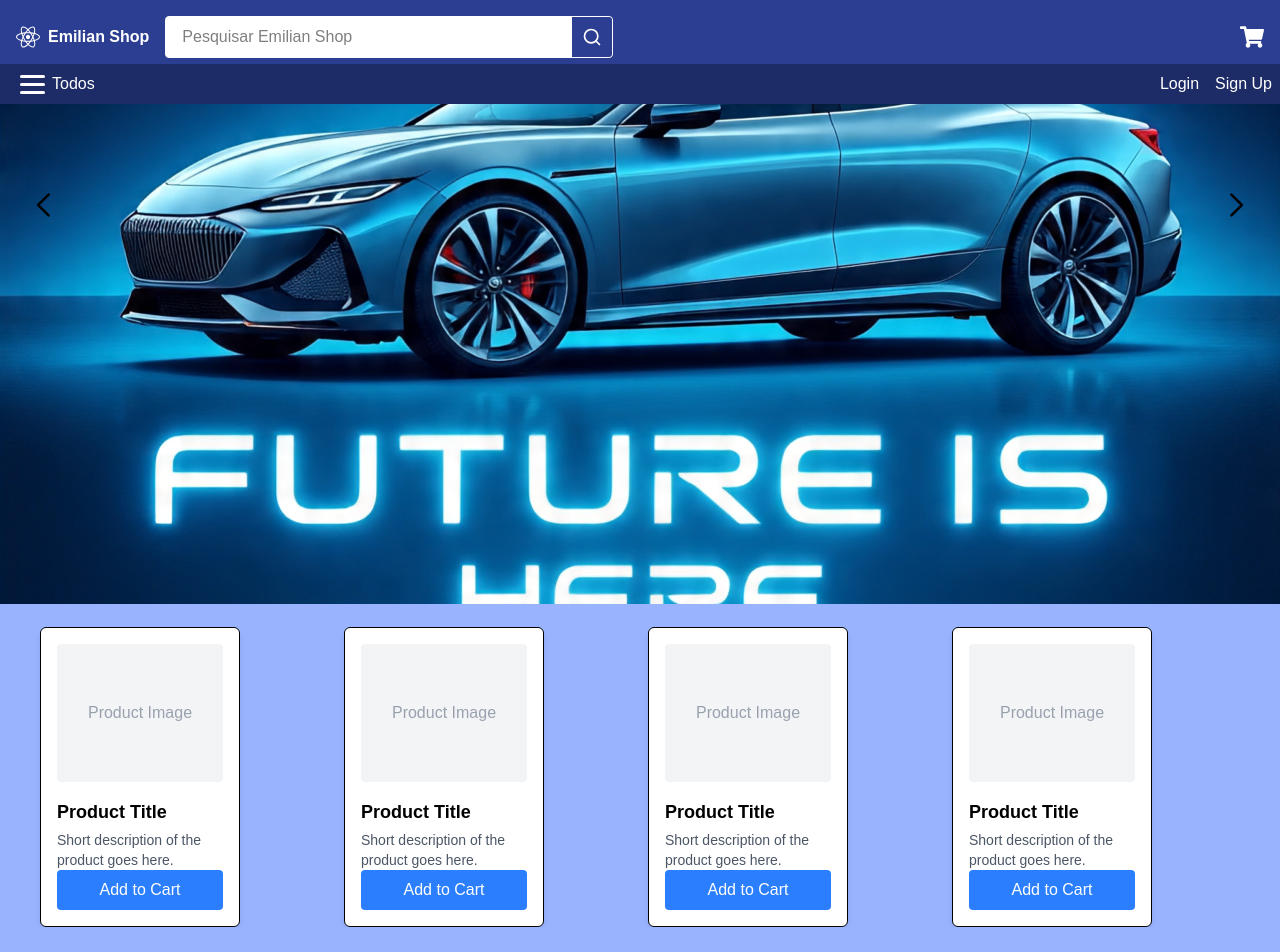
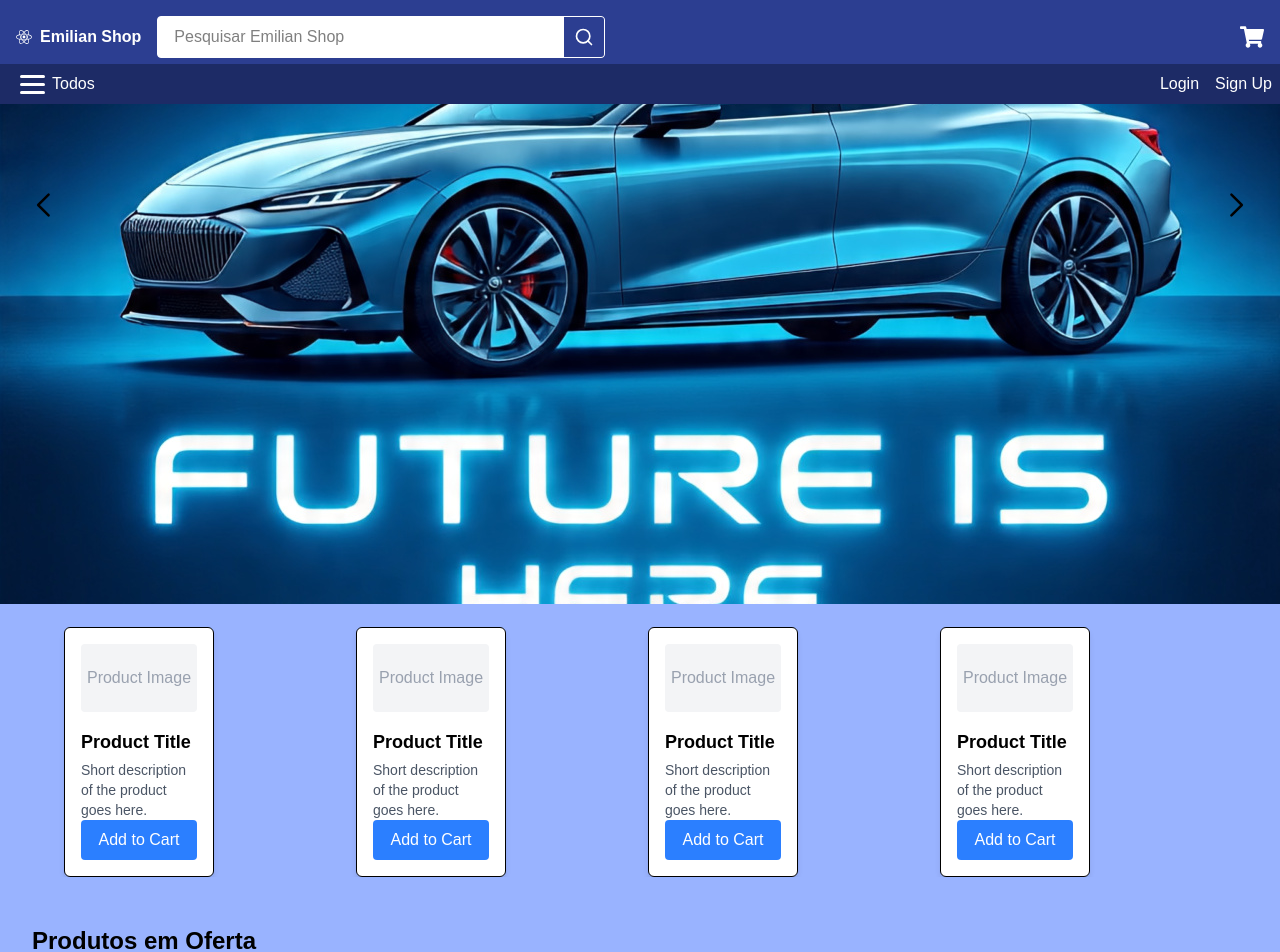
Before and after one commit to GenissonEmilio/Ecommerce, a Next.js app in the folder e-commerce/: page / in a window 1280 px wide. Shown: the top 952 px of the page. Built offline with nearby package versions, Linux system fonts and the light colour scheme.

Commit message:
Adjust product, carousel, and header layout styles
Reduced the size of the Product component, increased horizontal padding in CarouselProductArea, and adjusted icon size and search bar minimum width in the Header for improved layout consistency.

```diff
--- a/e-commerce/src/components/items/Product.tsx
+++ b/e-commerce/src/components/items/Product.tsx
@@ -1,6 +1,6 @@
 export const Product = () => {
   return (
-    <div className="w-[200px] h-[300px] bg-white text-black rounded-md shadow-md border flex-shrink-0 flex flex-col p-4">
+    <div className="w-[150px] h-[250px] bg-white text-black rounded-md shadow-md border flex-shrink-0 flex flex-col p-4">
       <div className="flex-1 flex items-center justify-center bg-gray-100 rounded mb-4">
         <span className="text-gray-400">Product Image</span>
       </div>
--- a/e-commerce/src/components/layout/CarouselProductArea.tsx
+++ b/e-commerce/src/components/layout/CarouselProductArea.tsx
@@ -37,7 +37,7 @@ export const CarouselProductArea = () => {
   };
 
   return (
-    <div className="px-4">
+    <div className="px-10">
       <Slider {...settings}>
         {[...Array(10)].map((_, index) => (
           <div key={index} className="px-2">
--- a/e-commerce/src/components/layout/Header.tsx
+++ b/e-commerce/src/components/layout/Header.tsx
@@ -10,7 +10,7 @@ export default function Header() {
       <div className="bg-[#2C3E91] text-white p-4 flex flex-wrap items-center gap-4 h-16">
         {/* Logo + nome */}
         <div className="flex items-center flex-shrink-0">
-          <FaReact className="text-2xl" />
+          <FaReact className="text-1xl" />
           <Link
             href="/"
             className="ml-2 font-bold whitespace-nowrap flex-shrink-0"
@@ -20,7 +20,7 @@ export default function Header() {
         </div>
 
         {/* SearchBar central */}
-        <div className="flex-1 min-w-[200px]">
+        <div className="flex-1 min-w-[20%]">
           <SearchBar />
         </div>
 
```
